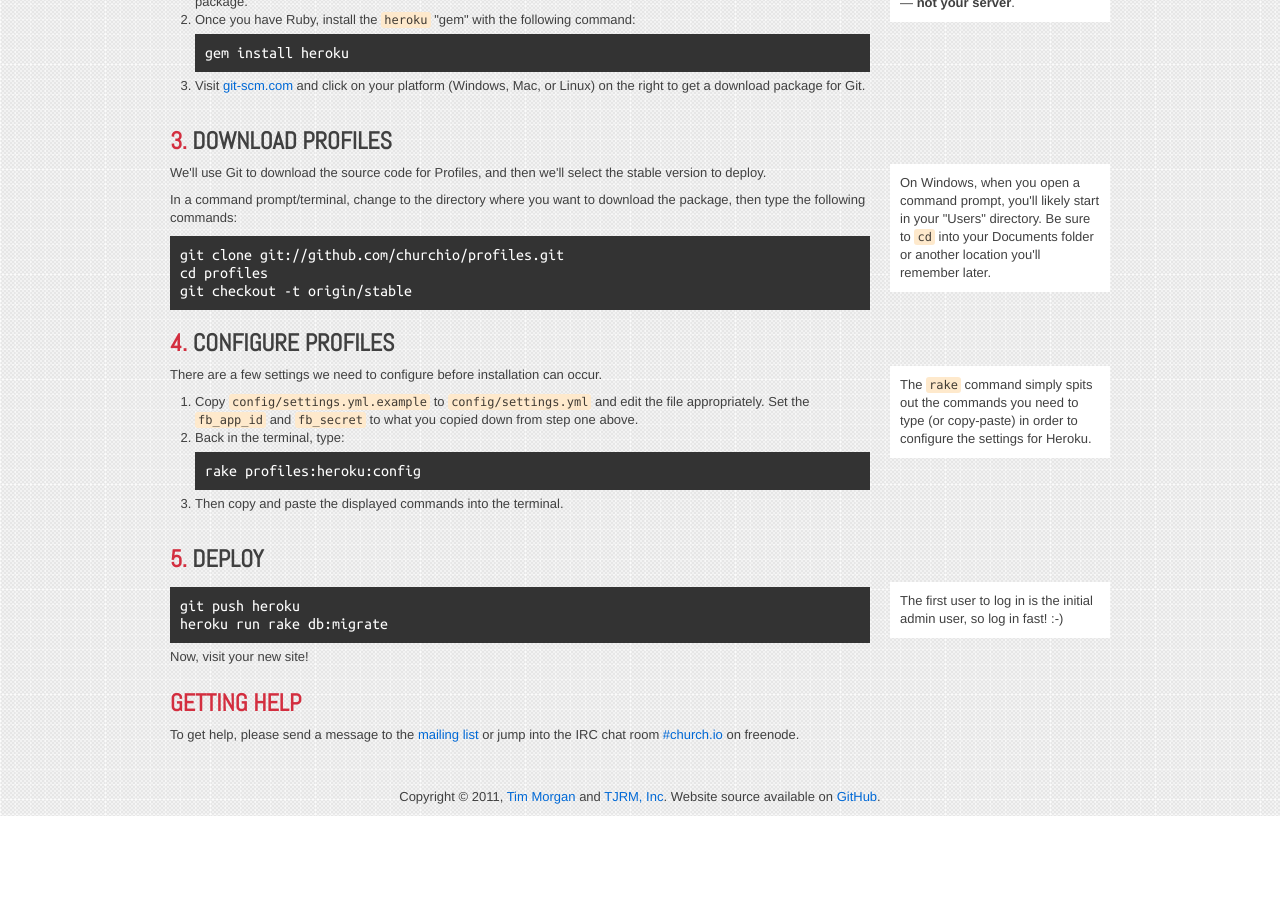
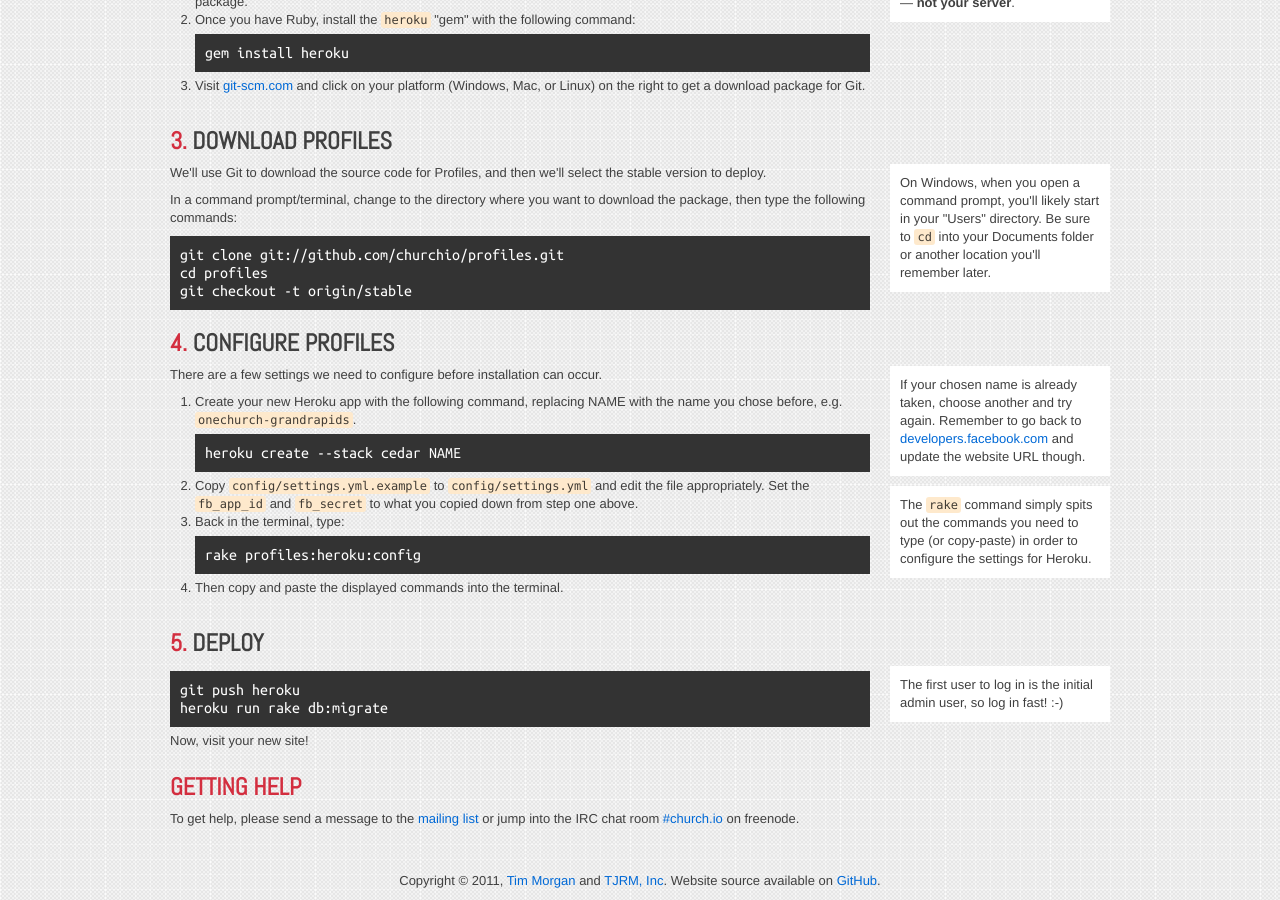
Before and after one commit to seven1m/old-churchio-website, a Jekyll site: the page built from profiles/install.html, in a window 1280 px wide and 900 px high, scrolled down 776 px. Built offline with Jekyll 4.4.1, drawn with Linux system fonts in a browser that asks for light colours; Markdown is read by kramdown in place of the engine named in the settings; before the commit the page ends 1592 px from its top, so only the background shows below that.

Commit message:
Add heroku create command to instructions [fixes #2]

```diff
--- a/profiles/install.html
+++ b/profiles/install.html
@@ -120,6 +120,13 @@
 
       <ol>
         <li>
+          Create your new Heroku app with the following command, replacing NAME with the name you chose before, e.g.
+          <code>onechurch-grandrapids</code>.
+          <div class="console">
+            heroku create --stack cedar NAME
+          </div>
+        </li>
+        <li>
           Copy <code>config/settings.yml.example</code> to <code>config/settings.yml</code> and edit the file appropriately.
           Set the <code>fb_app_id</code> and <code>fb_secret</code> to what you copied down from step one above.
         </li>
@@ -133,6 +140,10 @@
       </ol>
     </div>
     <div class="span4 hint">
+      <p>
+        If your chosen name is already taken, choose another and try again. Remember to go back to
+        <a href="http://developers.facebook.com">developers.facebook.com</a> and update the website URL though.
+      </p>
       <p>
         The <code>rake</code> command simply spits out the commands you need to
         type (or copy-paste) in order to configure the settings for Heroku.
```
